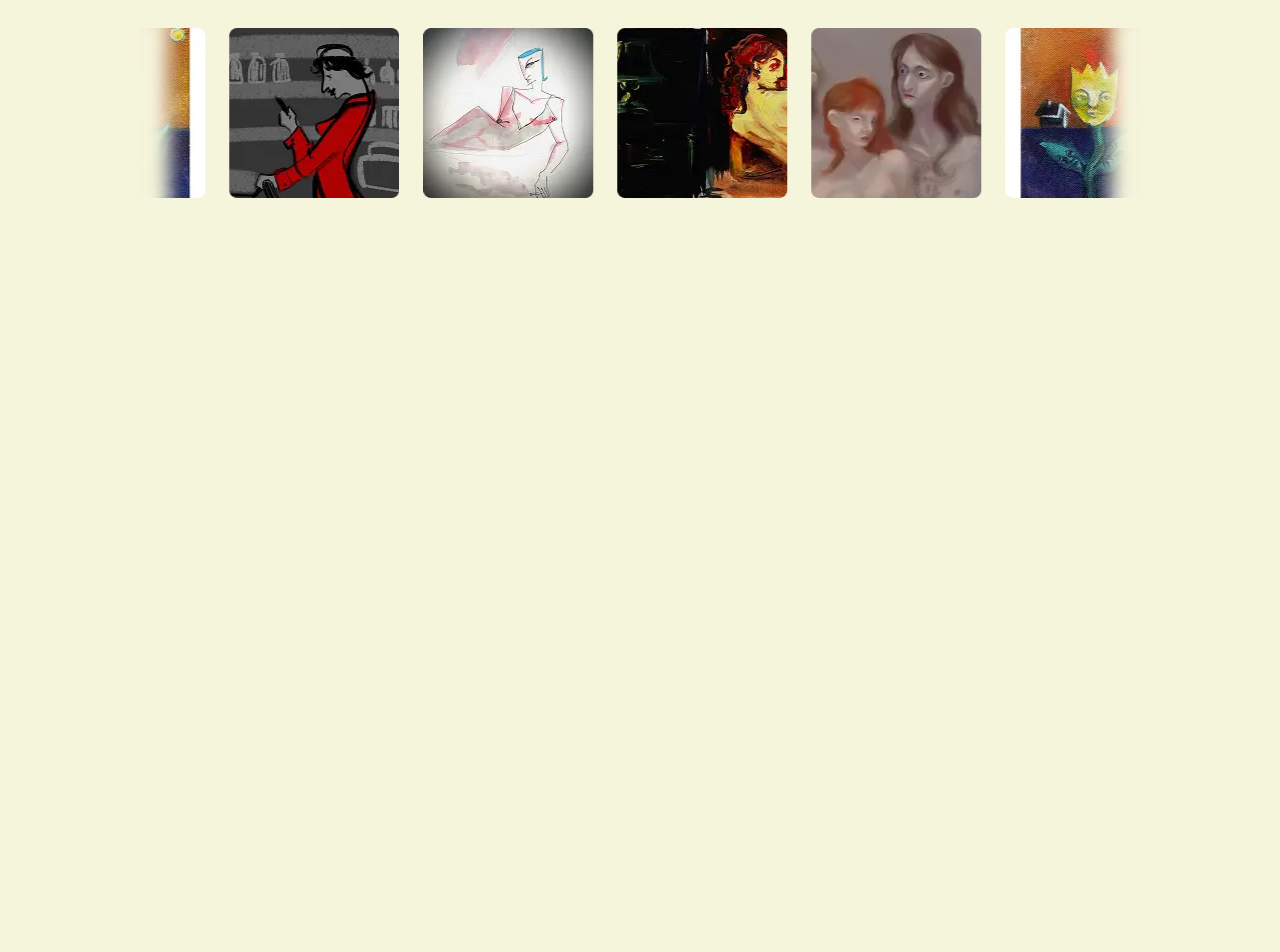
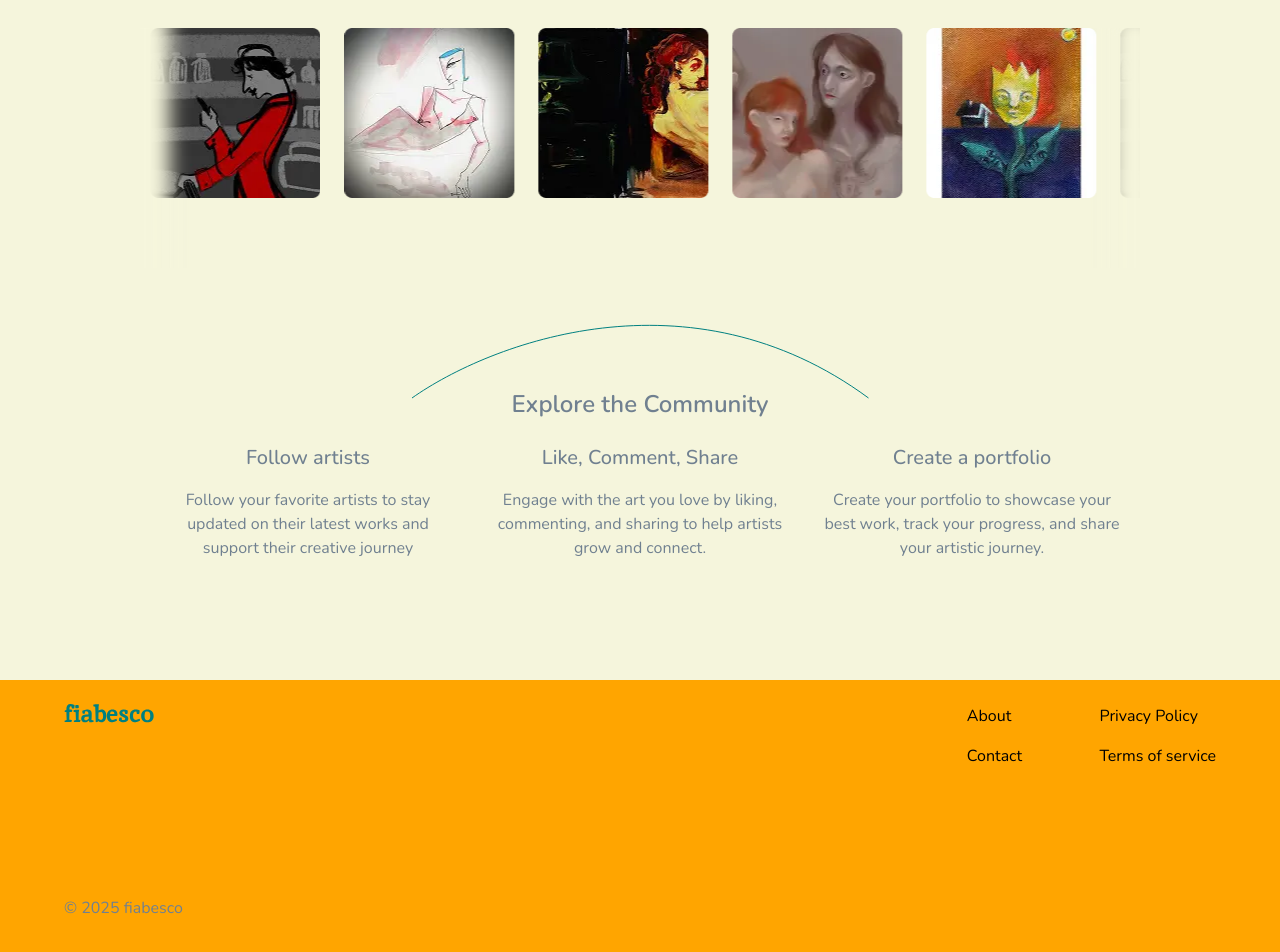
Before and after one commit to edisss1/fiabesco, a React (Vite) app: page / in a window 1280 px wide. Shown: the part 564-1516 px from the top of the page. Before the commit the page ends 800 px from the top, so only its background shows below. Built offline with nearby package versions, Linux system fonts and the light colour scheme.

Commit message:
update: finished home page

```diff
--- a/src/Pages/Home.tsx
+++ b/src/Pages/Home.tsx
@@ -1,5 +1,7 @@
 import Discover from "../components/molecules/Discover"
+import Explore from "../components/molecules/Explore"
 import Hero from "../components/molecules/Hero"
+import Footer from "../components/organisms/Footer"
 import NavBar from "../components/organisms/NavBar"
 
 const Home = () => {
@@ -8,6 +10,8 @@ const Home = () => {
             <NavBar />
             <Hero />
             <Discover />
+            <Explore />
+            <Footer />
         </>
     )
 }
--- /dev/null
+++ b/src/assets/Curve.tsx
@@ -0,0 +1,18 @@
+const Curve = () => {
+    return (
+        <svg
+            className="absolute -top-16"
+            width="458"
+            height="75"
+            viewBox="0 0 458 75"
+            fill="none"
+            xmlns="http://www.w3.org/2000/svg"
+        >
+            <path
+                d="M1 74C78.6667 19.1667 278.7 -57.6 457.5 74"
+                stroke="#008080"
+            />
+        </svg>
+    )
+}
+export default Curve
--- a/src/components/atoms/CarouselImage.tsx
+++ b/src/components/atoms/CarouselImage.tsx
@@ -4,10 +4,12 @@ interface CarouselImageProps {
 
 const CarouselImage = ({ src }: CarouselImageProps) => {
     return (
-        <img
-            className=" block object-cover max-w-[170px] h-[170px] aspect-square"
-            src={src}
-        />
+        <div className="relative h-min group">
+            <img
+                className="object-cover  max-w-[170px] h-[170px] aspect-square"
+                src={src}
+            />
+        </div>
     )
 }
 
--- /dev/null
+++ b/src/components/atoms/ExploreCard.tsx
@@ -0,0 +1,14 @@
+interface ExploreCardProps {
+    header: string
+    text: string
+}
+
+const ExploreCard = ({ header, text }: ExploreCardProps) => {
+    return (
+        <div className="flex text-text-primary flex-col items-center gap-4 max-w-[300px]">
+            <h3 className="text-xl font-medium">{header}</h3>
+            <p className="text-center">{text}</p>
+        </div>
+    )
+}
+export default ExploreCard
--- a/src/components/molecules/Carousel.tsx
+++ b/src/components/molecules/Carousel.tsx
@@ -3,7 +3,7 @@ import CarouselImage from "../atoms/CarouselImage"
 
 const Carousel = () => {
     return (
-        <div className="overflow-hidden w-full h-[12rem] relative flex  carousel-wrapper max-w-[1000px]">
+        <div className="overflow-hidden w-full h-[15rem] relative flex  carousel-wrapper max-w-[1000px]">
             <div className="flex gap-6  ">
                 <div className="flex gap-6 carousel">
                     {carouselImages.map((image) => (
--- /dev/null
+++ b/src/components/molecules/Explore.tsx
@@ -0,0 +1,20 @@
+import Curve from "../../assets/Curve"
+import { exploreCards } from "../../constants/exploreCards"
+import ExploreCard from "../atoms/ExploreCard"
+import Section from "../atoms/Section"
+import SectionHeader from "../atoms/SectionHeader"
+
+const Explore = () => {
+    return (
+        <Section position="relative">
+            <SectionHeader>Explore the Community</SectionHeader>
+            <div className="mt-6 flex items-center gap-8 flex-wrap">
+                {exploreCards.map((card) => (
+                    <ExploreCard {...card} />
+                ))}
+            </div>
+            <Curve />
+        </Section>
+    )
+}
+export default Explore
--- /dev/null
+++ b/src/components/organisms/Footer.tsx
@@ -0,0 +1,22 @@
+import { Link } from "react-router-dom"
+import Fiabesco from "../../assets/Fiabesco"
+import { footerLinks } from "../../constants/footerLinks"
+
+const Footer = () => {
+    return (
+        <footer className="bg-primary px-xxl py-6 grid grid-rows-4 ">
+            <div className="flex justify-between">
+                <Fiabesco />
+                <div className="grid grid-cols-2 gap-4">
+                    {footerLinks.map((link) => (
+                        <Link to={link.path}>{link.text}</Link>
+                    ))}
+                </div>
+            </div>
+            <p className="row-start-4 text-text-primary">
+                © {new Date().getFullYear()} fiabesco
+            </p>
+        </footer>
+    )
+}
+export default Footer
--- /dev/null
+++ b/src/constants/exploreCards.ts
@@ -0,0 +1,14 @@
+export const exploreCards = [
+    {
+        header: "Follow artists",
+        text: "Follow your favorite artists to stay updated on their latest works and support their creative journey"
+    },
+    {
+        header: "Like, Comment, Share",
+        text: "Engage with the art you love by liking, commenting, and sharing to help artists grow and connect."
+    },
+    {
+        header: "Create a portfolio",
+        text: "Create your portfolio to showcase your best work, track your progress, and share your artistic journey."
+    }
+]
--- /dev/null
+++ b/src/constants/footerLinks.ts
@@ -0,0 +1,18 @@
+export const footerLinks = [
+    {
+        path: "/about",
+        text: "About"
+    },
+    {
+        path: "/policy",
+        text: "Privacy Policy"
+    },
+    {
+        path: "/contact",
+        text: "Contact"
+    },
+    {
+        path: "/terms",
+        text: "Terms of service"
+    }
+]
--- a/src/index.css
+++ b/src/index.css
@@ -22,7 +22,12 @@ body {
     @apply mt-6;
 }
 .carousel {
-    animation: scroll 20s linear infinite;
+    animation: scroll 30s linear infinite;
+}
+
+.carousel-wrapper:hover .carousel {
+    -o-animation-play-state: paused;
+    animation-play-state: paused;
 }
 
 .carousel-wrapper::before,
```
